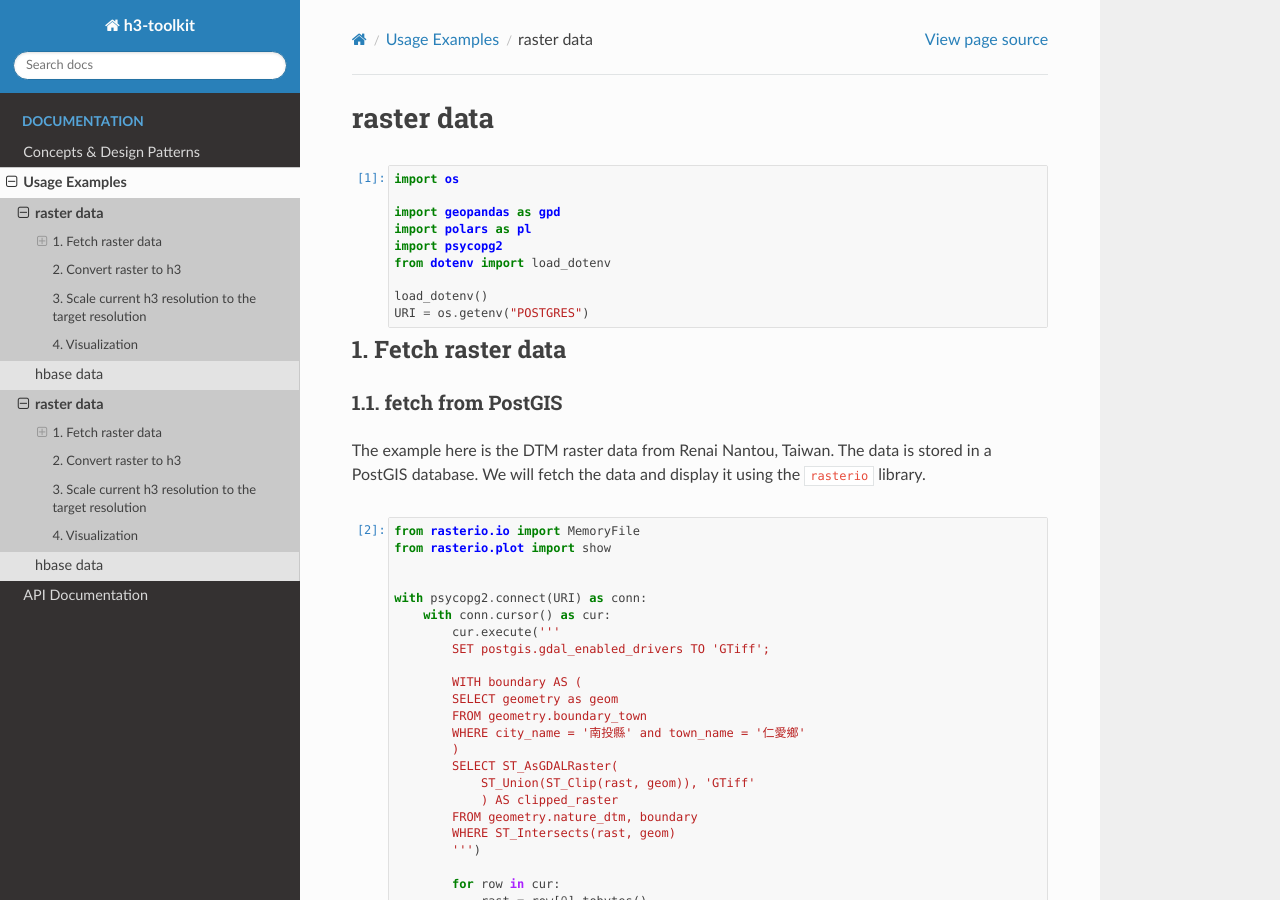
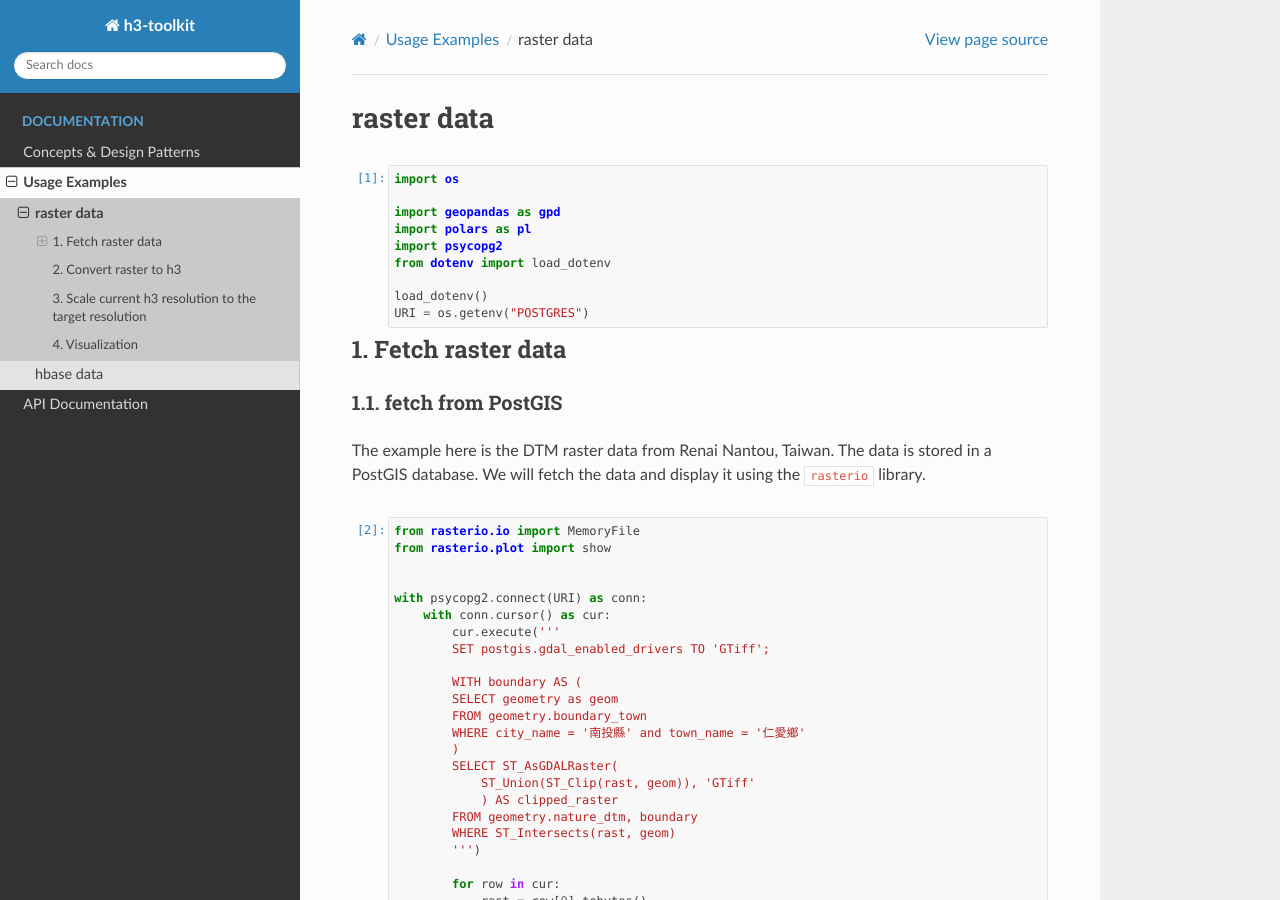
Before and after one commit to CityScience-TaipeiTech/h3_aggregation, a Sphinx documentation site: the page built from docs/source/usage/02_raster_data.ipynb, in a window 1280 px wide and 900 px high. Built offline with Sphinx 7.4.7 and the Read the Docs theme 3.1.0, drawn with Linux system fonts in a browser that asks for light colours; pages that are not in the unit, such as notebooks, are missing from menus.

Commit message:
docs: remove duplicate toctree entries in usage examples
- Removed hidden toctree that was duplicating nbgallery entries
- nbgallery already handles notebook registration properly
- Keeps sidebar clean without duplication

```diff
--- a/docs/source/usage/index.rst
+++ b/docs/source/usage/index.rst
@@ -2,14 +2,6 @@ Usage Examples
 =================
 
 The following examples show how to use h3-toolkit and show off some best practices.
-
-.. toctree::
-   :maxdepth: 1
-   :hidden:
-
-   01_vector_data
-   02_raster_data
-   03_hbase_data
 
 .. nbgallery::
     :name: nbshpinx-gallery
```
